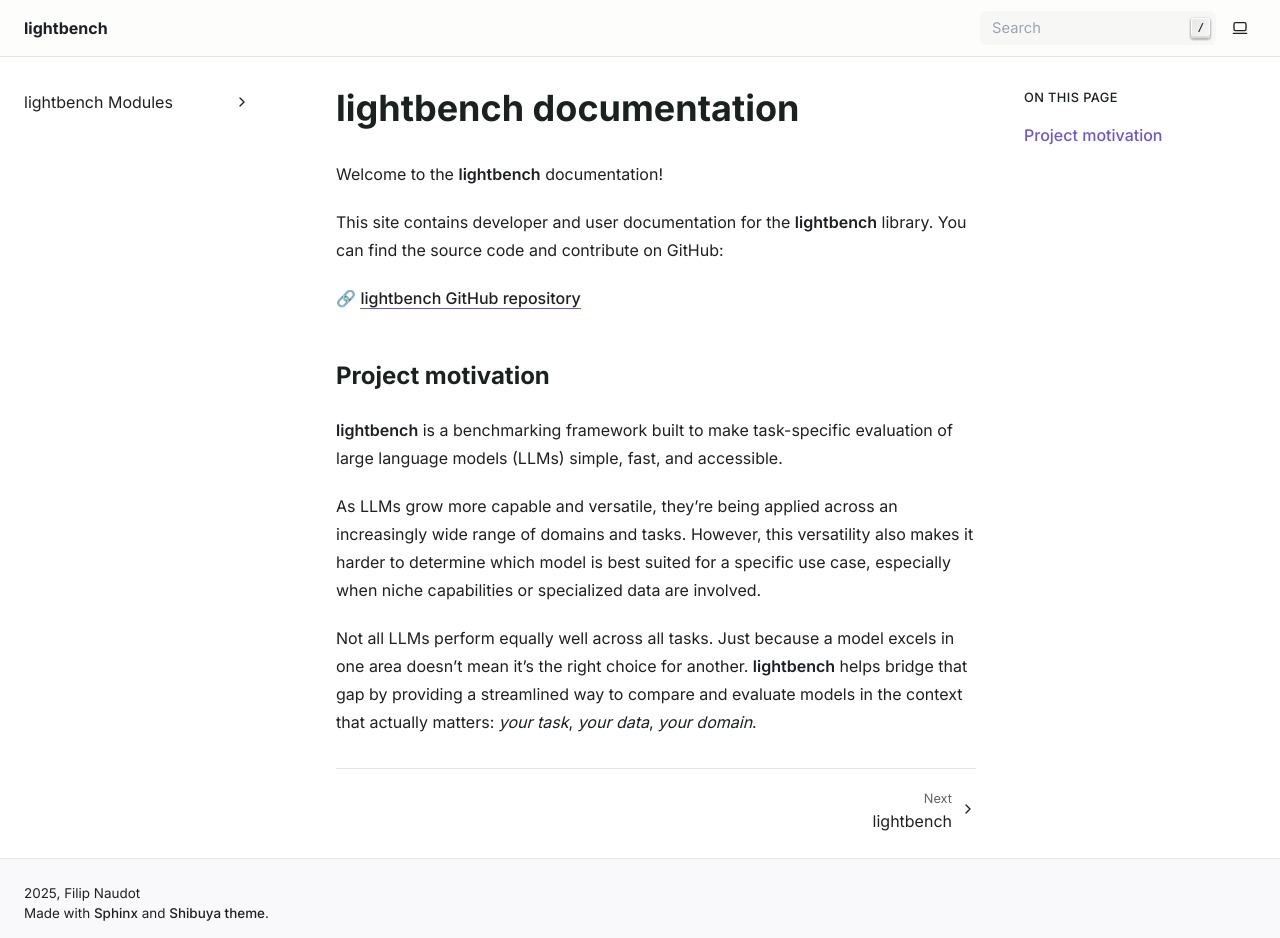
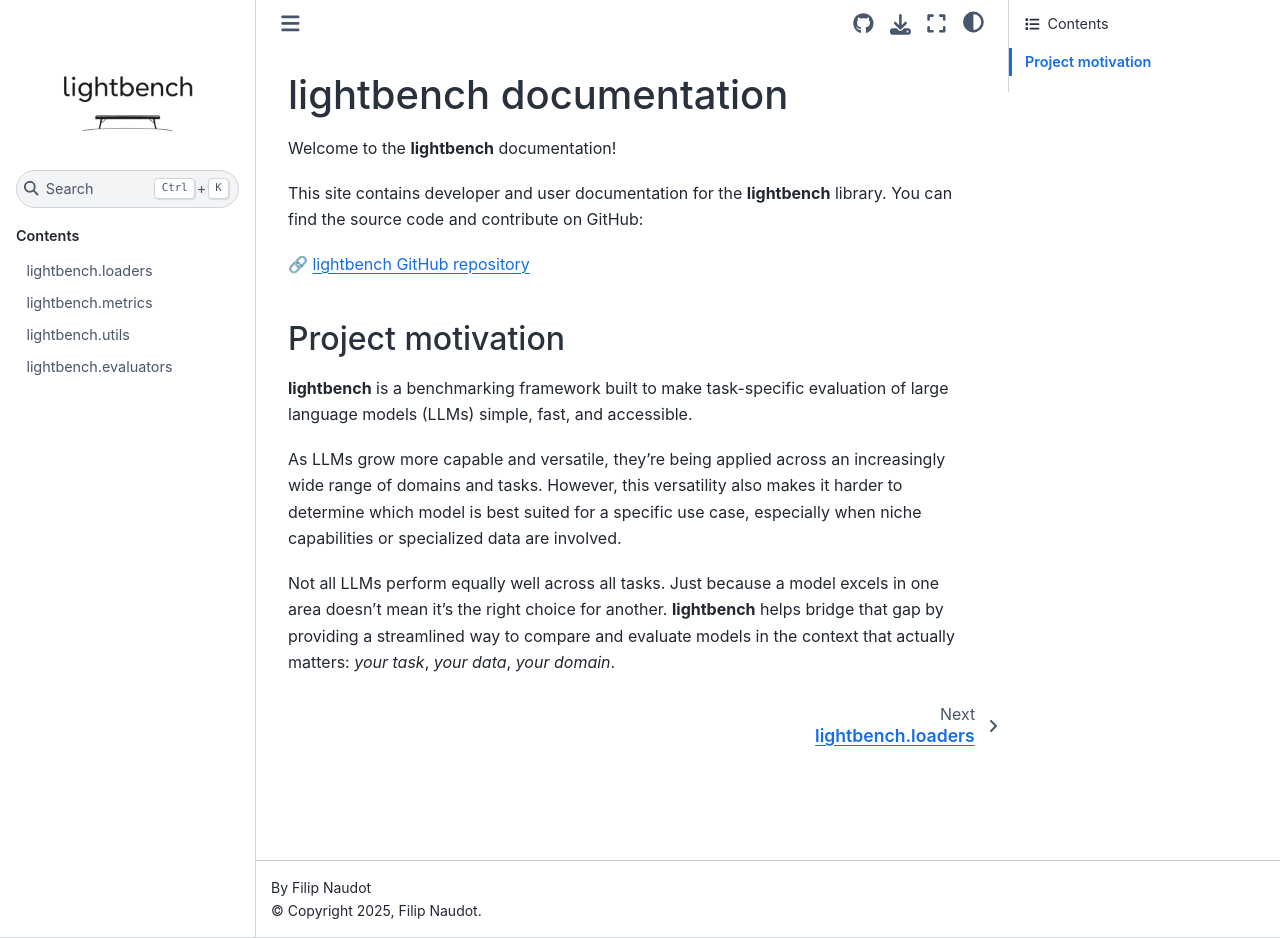
Before and after one commit to filipnaudot/lightbench, a Sphinx documentation site: the page built from docs/index.rst, in a window 1280 px wide and 938 px high. Built offline with Sphinx 7.4.7 and the Sphinx Book theme 1.1.4, drawn with Linux system fonts in a browser that asks for light colours.

Commit message:
Updated docs theme and restructuring (#42)

```diff
--- a/docs/conf.py
+++ b/docs/conf.py
@@ -28,5 +28,24 @@
 # -- Options for HTML output -------------------------------------------------
 # https://www.sphinx-doc.org/en/master/usage/configuration.html#options-for-html-output
 
-html_theme = 'shibuya'
+html_theme = "sphinx_book_theme"
+html_theme_options = {
+    "repository_url": "https://github.com/filipnaudot/lightbench",
+    "repository_branch": "main",
+    "path_to_docs": "docs",
+
+    "use_repository_button": True,
+    "use_edit_page_button": False,
+
+    "logo": {
+        "image_light": "./readme_assets/lightbench_logo_lightmode.png",
+        "image_dark": "./readme_assets/lightbench_logo_darkmode.png",
+        # "text": "lightbench",
+        "alt_text": "lightbench documentation",
+    }
+}
+
 html_static_path = ['_static']
+
+# Don not crash on minor nitpicks.
+nitpicky = False
--- a/docs/index.rst
+++ b/docs/index.rst
@@ -24,14 +24,12 @@
 
 
 
+.. toctree::
+   :caption: Contents
+   :hidden:
+   :maxdepth: 2
 
-
-
-
-
-
-.. toctree::
-   :maxdepth: 2
-   :hidden:
-
-   lightbench Modules <lightbench>
+   lightbench.loaders
+   lightbench.metrics
+   lightbench.utils
+   lightbench.evaluators
--- a/docs/lightbench.loaders.rst
+++ b/docs/lightbench.loaders.rst
@@ -16,17 +16,18 @@
 Loaders
 ----------
 
+
 .. automodule:: lightbench.loaders.generation
    :members:
    :undoc-members:
    :show-inheritance:
 
-.. automodule:: lightbench.loaders.llama_loader
+.. automodule:: lightbench.loaders.loader
    :members:
    :undoc-members:
    :show-inheritance:
 
-.. automodule:: lightbench.loaders.loader
+.. automodule:: lightbench.loaders.huggingface_model_loader
    :members:
    :undoc-members:
    :show-inheritance:
--- a/pyproject.toml
+++ b/pyproject.toml
@@ -18,7 +18,7 @@
 ]
 
 [project.optional-dependencies]
-test = ["pytest"]
+dev = ["pytest", "sphinx", "myst-parser", "sphinx-book-theme", "sphinx-design"]
 api = ["fastapi", "uvicorn"]
 notebook = ["ipywidgets"]
 
```
Also changed, not shown: docs/lightbench.evaluators.rst (+2 -7 lines), docs/lightbench.rst (deleted, +0 -10 lines), 4 other files.
